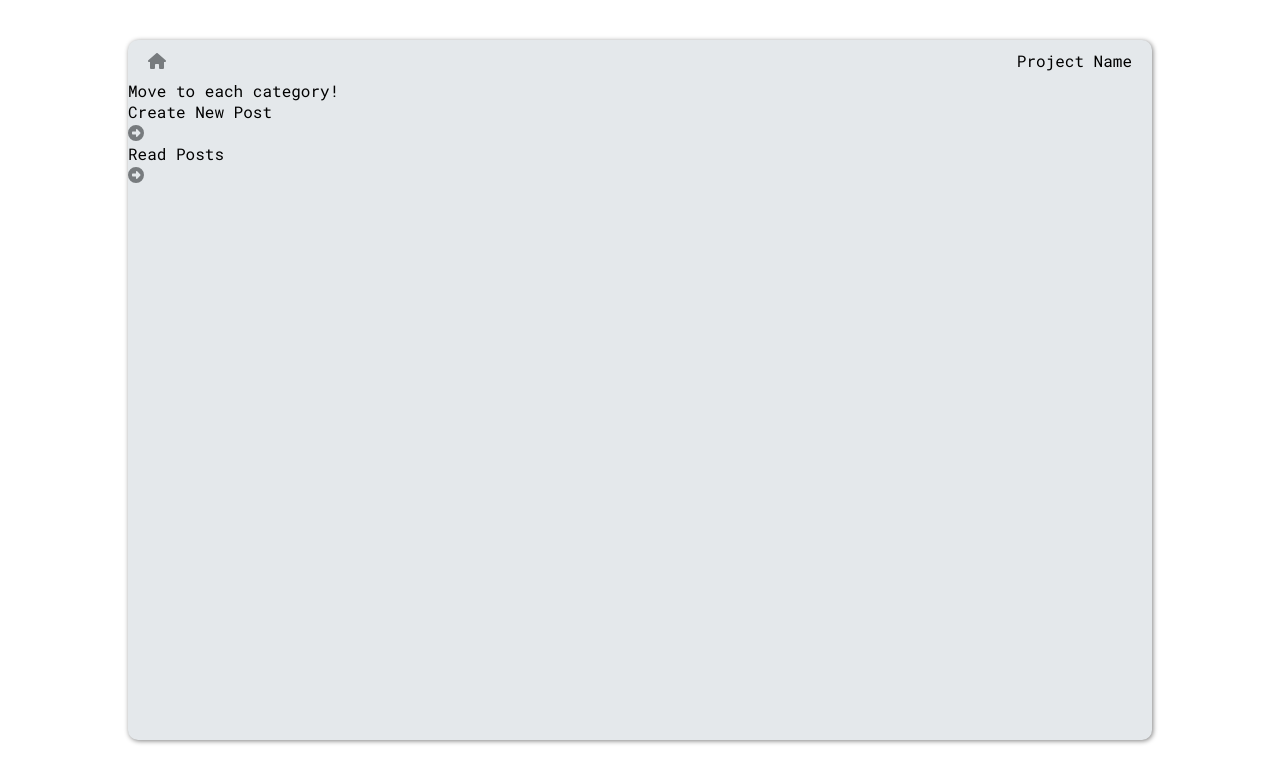
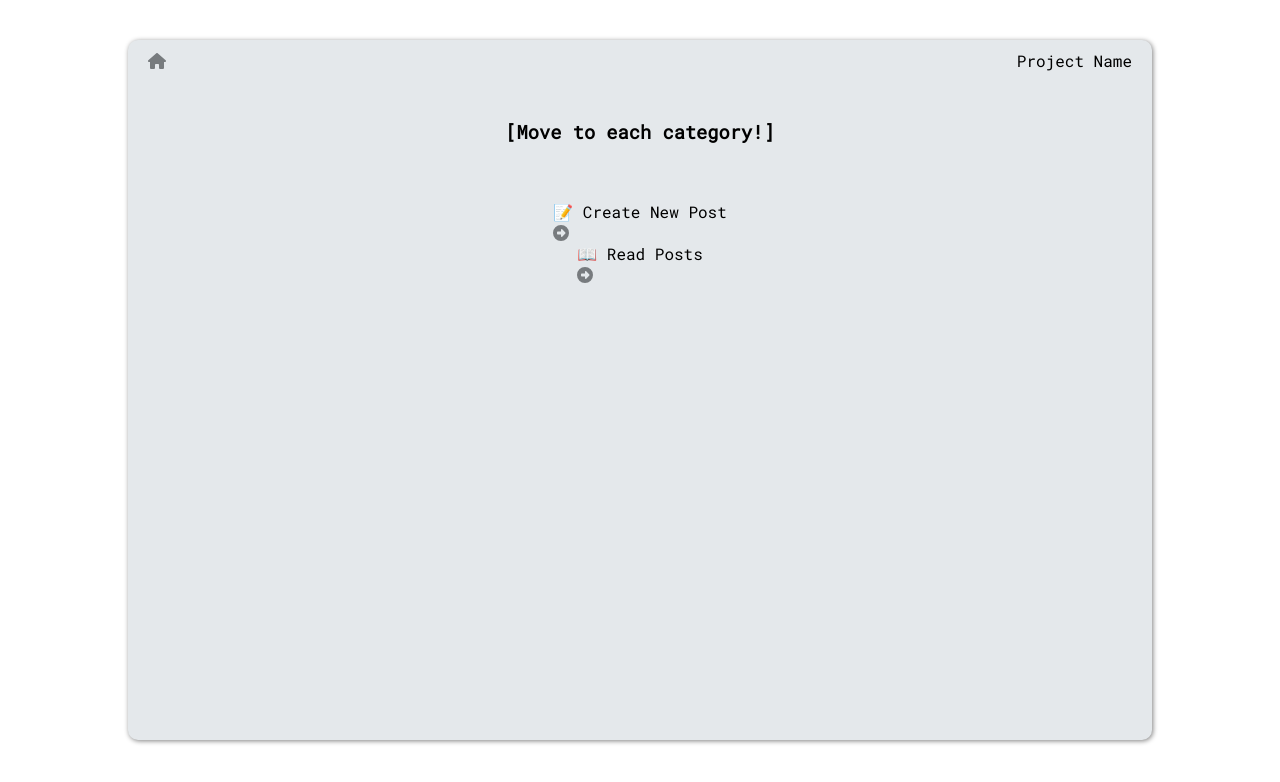
Before and after one commit to ericagong/bucketList, a React (Create React App) app: page / in a window 1280 px wide. Shown: the top 782 px of the page. Built offline with nearby package versions, Linux system fonts and the light colour scheme.

Commit message:
HomeLayout

```diff
--- a/src/components/Styled/HomeLayout.jsx
+++ b/src/components/Styled/HomeLayout.jsx
@@ -1,13 +1,32 @@
+import styled from "styled-components";
+
 import Category from "../Post/Category";
 
 const HomeLayout = (props) => {
   return (
-    <>
-      Move to each category!
-      <Category contents='Create New Post' path='/create' />
-      <Category contents='Read Posts' path='/posts' />
-    </>
+    <Wrapper>
+      <Helper>[Move to each category!]</Helper>
+      <Category contents='📝 Create New Post' path='/create' />
+      <Category contents='📖 Read Posts' path='/posts' />
+    </Wrapper>
   );
 };
 
 export default HomeLayout;
+
+const Wrapper = styled.div`
+  width: 70vw;
+  height: 80vh;
+  max-width: 1000px;
+  max-height: 700px;
+  margin: auto;
+  display: flex;
+  flex-direction: column;
+  align-items: center;
+`;
+
+const Helper = styled.h3`
+  height: 10%;
+  padding-top: 20px;
+  font-weight: bold;
+`;
```
